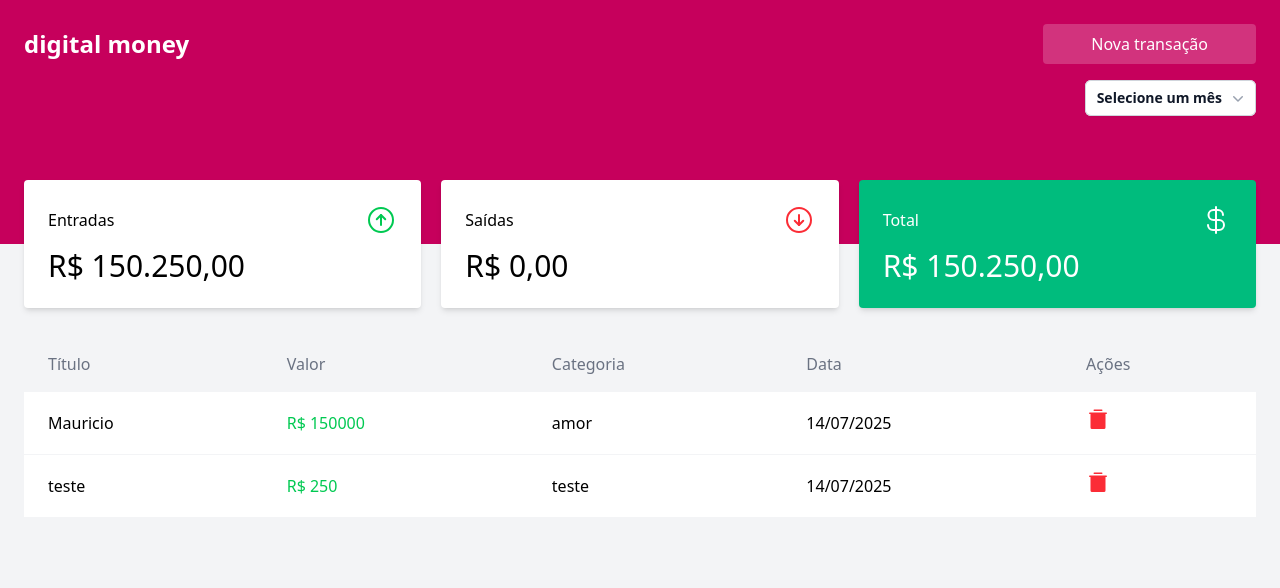
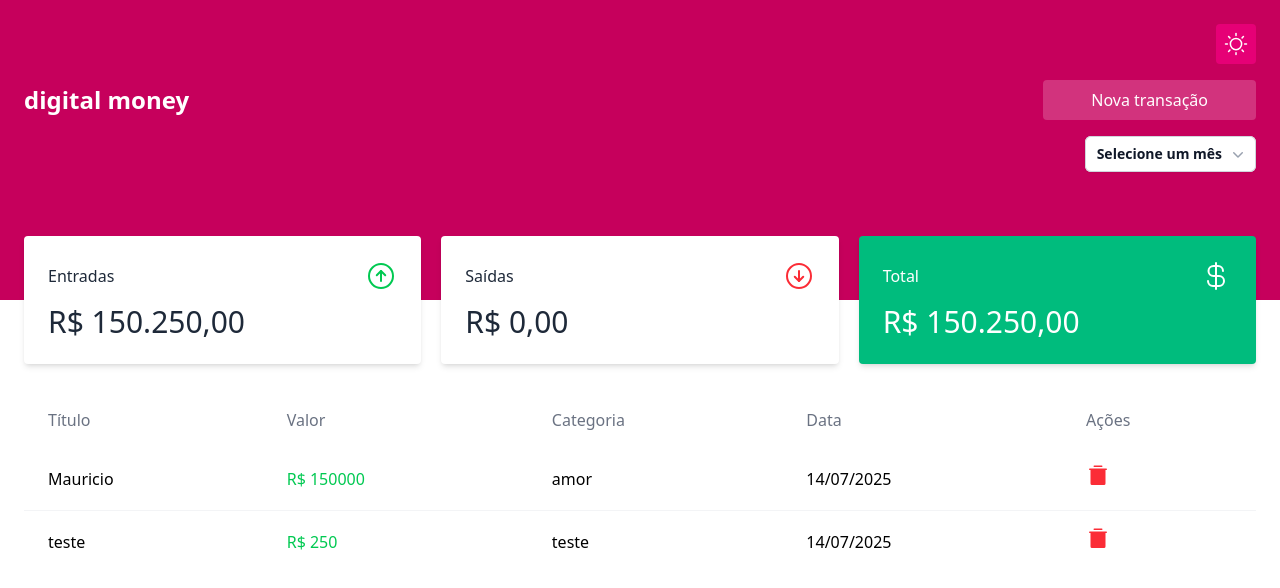
Before and after one commit to MFN1206/digital-money, a React (Vite) app: page /dashboard in a window 1280 px wide. Shown: the top 588 px of the page. Built offline with nearby package versions, Linux system fonts and the light colour scheme; data requests are answered from the project's data file.

Commit message:
Inserção DarkMode UseContext

```diff
--- a/src/components/Modal/Modal.jsx
+++ b/src/components/Modal/Modal.jsx
@@ -8,9 +8,11 @@ import {
 import axios from "axios";
 import { format } from "date-fns";
 import { ArrowCircleDown, ArrowCircleUp } from "phosphor-react";
-import { useState } from "react";
+import { useContext, useState } from "react";
+import ThemeContext from "../../contexts/ThemeContext";
 
 export default function Modal({ open, setOpen }) {
+  const { darkMode } = useContext(ThemeContext);
   const [tile, setTitle] = useState("");
   const [price, setPrice] = useState("");
 
@@ -61,10 +63,10 @@ export default function Modal({ open, setOpen }) {
               transition
               className="relative transform overflow-hidden rounded-lg bg-white text-left shadow-xl transition-all data-closed:translate-y-4 data-closed:opacity-0 data-enter:duration-300 data-enter:ease-out data-leave:duration-200 data-leave:ease-in sm:my-8 sm:w-full sm:max-w-lg data-closed:sm:translate-y-0 data-closed:sm:scale-95"
             >
-              <div className="bg-white px-4 pt-5 pb-4 sm:p-6 sm:pb-4">
+              <div className={"px-4 pt-5 pb-4 sm:p-6 sm:pb-4" + (darkMode ? " dark:bg-slate-800" : "bg-slate-800")}>
                 <div className="sm:flex sm:items-start">
                   <div className="mt-3 text-center sm:mt-0 sm:text-left w-full">
-                    <h1 className="text-2xl font-bold text-gray-900 mb-5">
+                    <h1 className={"text-2xl font-bold mb-5 " + (darkMode ? " text-white" : "text-gray-900")}>
                       Cadastrar transação
                     </h1>
                     <div className="mt-2 w-full space-y-5">
--- /dev/null
+++ b/src/contexts/ThemeContext.jsx
@@ -0,0 +1,19 @@
+import { he } from "date-fns/locale";
+import { createContext, useState } from "react";
+
+const ThemeContext = createContext();
+
+export function ThemeProvider({ children }) {
+    const [darkMode, setDarkMode] = useState(false);
+    function handleChangeDarkMode() {
+        setDarkMode(!darkMode);
+    }
+
+    return (
+        <ThemeContext.Provider value={{ darkMode, setDarkMode, handleChangeDarkMode }}>
+            {children}
+        </ThemeContext.Provider>
+    )
+}
+
+export default ThemeContext;
--- a/src/main.jsx
+++ b/src/main.jsx
@@ -4,15 +4,20 @@ import './index.css'
 import LoginPage from './pages/LoginPage.jsx'
 import { BrowserRouter, Route, Routes } from "react-router";
 import DashboardPage from './pages/DashboardPage.jsx';
+import { ThemeProvider } from './contexts/ThemeContext.jsx';
 
 createRoot(document.getElementById('root')).render(
   <StrictMode>
     <BrowserRouter>
-      <Routes>
-        <Route path='/' element={<LoginPage />} />
-        <Route path='/dashboard' element={<DashboardPage />} index />
-        <Route path='*' element={<h1>404 - Not Found</h1>} />
-      </Routes>
+
+      <ThemeProvider>
+        <Routes>
+          <Route path='/' element={<LoginPage />} />
+          <Route path='/dashboard' element={<DashboardPage />} index />
+          <Route path='*' element={<h1>404 - Not Found</h1>} />
+        </Routes>
+      </ThemeProvider>
+
     </BrowserRouter>
   </StrictMode>,
 )
--- a/src/pages/DashboardPage.jsx
+++ b/src/pages/DashboardPage.jsx
@@ -2,18 +2,25 @@ import {
   ArrowCircleDown,
   ArrowCircleUp,
   CurrencyDollar,
+  Moon,
+  Sun,
   TrashSimple,
 } from "phosphor-react";
 import Modal from "../components/Modal/Modal";
-import { useEffect, useState } from "react";
+import { useContext, useEffect, useState } from "react";
 import Card from "../components/Card/Card";
 import axios, { all, Axios } from "axios";
 import { API_BASE_URL } from "../utils/constants";
 import DropdownOptions from "../components/DropdownOptions/DropdownOptions";
+import ThemeContext from "../contexts/ThemeContext";
+
 
 function DashbordPage() {
   const [open, setOpen] = useState(false);
   const [transactions, setTransactions] = useState([]);
+
+  const { darkMode, setDarkMode, handleChangeDarkMode}= useContext(ThemeContext);
+    console.log(darkMode);
 
   console.log(transactions);
   async function getTransactions() {
@@ -52,7 +59,16 @@ function DashbordPage() {
   const total = allInputsSum - allOutputsSum;
   return (
     <div className="min-h-screen flex flex-col bg-gray-100">
-      <header className="w-full bg-pink-700 py-6 pb-32 md:px-6">
+      <header className={darkMode ? "w-full py-6 pb-32 md:px-6 bg-black text-white" : "bg-pink-700 w-full py-6 pb-32 md:px-6 "}>
+
+        <div className="flex justify-end items-center mb-4">
+          <button className={darkMode ? "bg-slate-800" : "bg-pink-600 p-2 rounded cursor-pointer"} onClick={handleChangeDarkMode}>
+            {darkMode === true
+              ? <Moon size={24} className="text-white" />
+              : <Sun size={24} className="text-white" />}
+          </button>
+        </div>
+
         <div className="container mx-auto flex justify-between items-center">
           <h1 className="text-white text-xl md:text-2xl font-bold">
             digital money
@@ -71,20 +87,22 @@ function DashbordPage() {
 
 
       </header>
-      <main className="flex-1 container mx-auto py-8 md:px-6">
+      <main className={`flex-1 container mx-auto py-8 md:px-6 ${darkMode ? "bg-slate-900 text-white" : "bg-white"}`}>
         <div className="grid grid-cols-1 md:grid-cols-3 gap-5 -mt-24">
           <Card
             title="Entradas"
             icon={<ArrowCircleUp className="text-green-500" size={32} />}
             amount={allInputsSum}
-            bgColor="bg-white"
+            textColor={darkMode ? "text-white" : "text-gray-800"}
+            bgColor={darkMode ? "bg-slate-800" : "bg-white"}
           />
 
           <Card
             title="Saídas"
             icon={<ArrowCircleDown className="text-red-500" size={32} />}
             amount={allOutputsSum}
-            bgColor="bg-white"
+            textColor={darkMode ? "text-white" : "text-gray-800"}
+            bgColor={darkMode ? "bg-slate-800" : "bg-white"}
           />
 
           <Card
@@ -111,7 +129,7 @@ function DashbordPage() {
             <tbody className="divide-y divide-gray-100">
               {transactions.map((transaction, index) => {
                 return (
-                  <tr key={index} className="hover:bg-gray-50 bg-white">
+                  <tr key={index} className={darkMode ? "bg-slate-800 text-white" : "hover:bg-gray-50 bg-white"}>
                     <td className="px-6 py-4">{transaction.title}</td>
                     <td className="px-6 py-4 text-green-500 font-medium">
                       R$ {transaction.price}
```
